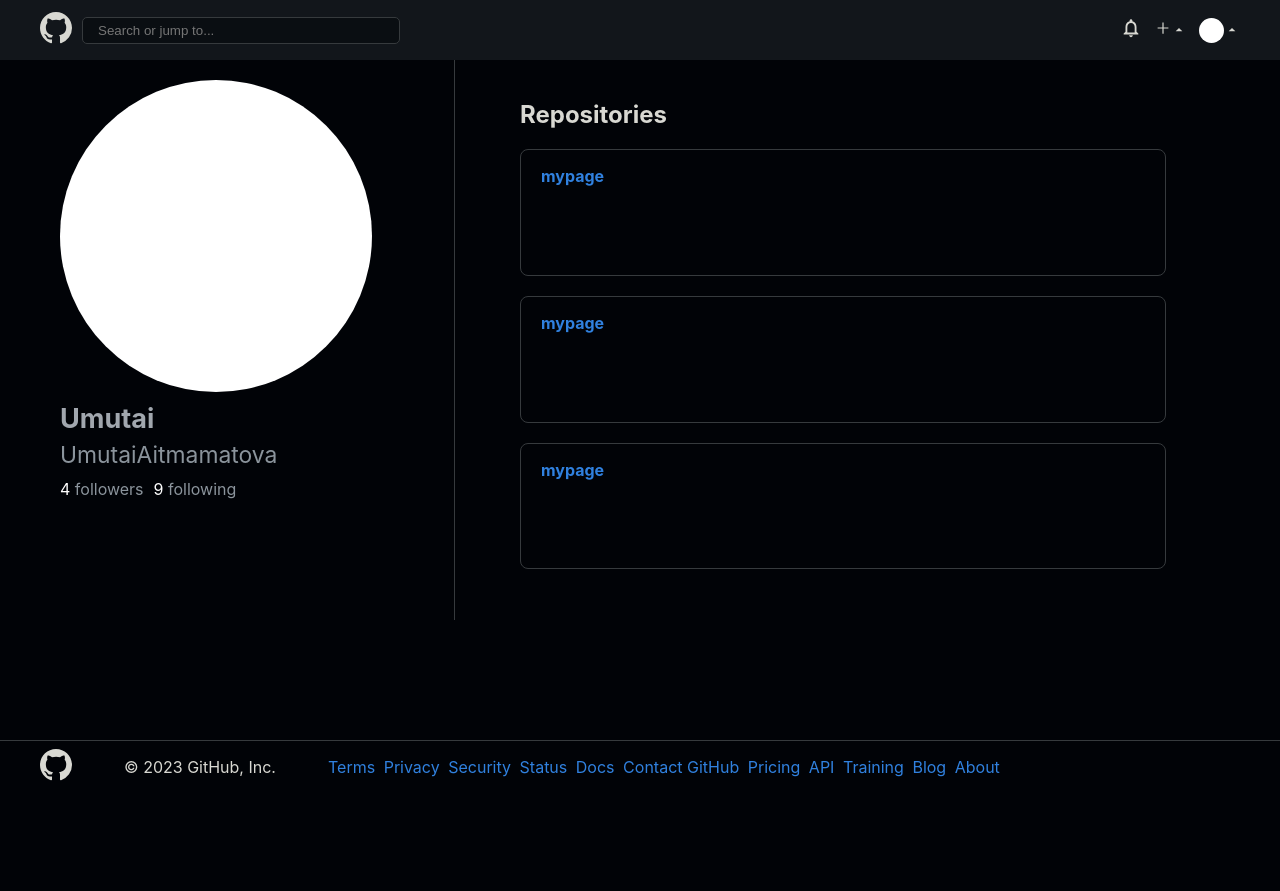
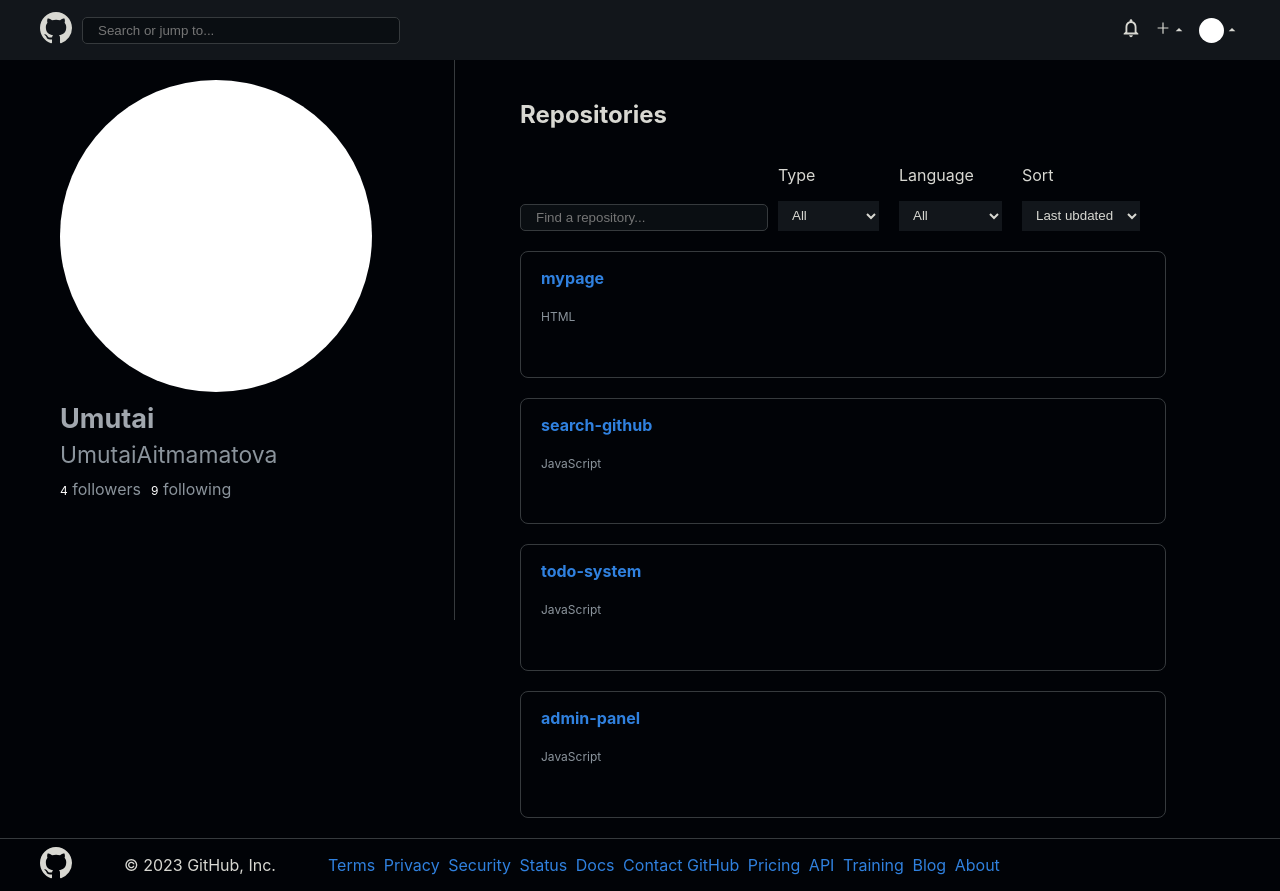
Before and after one commit to UmutaiAitmamatova/search-github, a React (Create React App) app: page / in a window 1280 px wide. Before the commit the page ends 800 px from the top, so only its background shows below. Built offline with nearby package versions, Linux system fonts and the light colour scheme.

Commit message:
added component filter

```diff
--- /dev/null
+++ b/src/components/Filters/Filter.module.scss
@@ -0,0 +1,30 @@
+.filter{
+    display: flex;
+    align-items: end;
+}
+.filter input{
+    width: 30%;
+    height: 25px;
+    border: 1.5px solid #363A3D;
+    border-radius: 5px;
+    background-color: #0A0E12;
+    color: #d8d8d2;
+    padding: 0 15px;
+}
+.filter input:hover{
+    border: none;
+}
+select{
+    height: 30px;
+    padding: 0 10px;
+    background-color: #12161B;
+    color: #d8d8d2;
+    border: none;
+}
+.type{
+    margin: 0 10px;
+}
+span{
+    color: #d8d8d2;
+    font-size: 12px;
+}
--- /dev/null
+++ b/src/components/Filters/index.js
@@ -0,0 +1,46 @@
+import React from 'react';
+import classes from './Filter.module.scss';
+
+function Filters() {
+  return (
+    <div className={classes.filter}>
+      <input type="text" placeholder='Find a repository...' />
+
+      <div className={classes.type}>
+        <p>Type</p>
+        <select name="type">
+          <option value="all">All</option>
+          <option value="1">Public</option>
+          <option value="2">Private</option>
+          <option value="3">Sources</option>
+          <option value="4">Forcs</option>
+          <option value="5">Archived</option>
+          <option value="6">Mirrors</option>
+          <option value="7">Templates</option>
+        </select>
+      </div>
+
+      <div className={classes.type}>
+        <p>Language</p>
+        <select name="language">
+          <option value="all">All</option>
+          <option value="1">JavaScript</option>
+          <option value="2">SCSS</option>
+          <option value="3">HTMI</option>
+        </select>
+      </div>
+
+      <div className={classes.type}>
+        <p>Sort</p>
+        <select name="language">
+          {/* <option value="all">All</option> */}
+          <option value="1">Last ubdated</option>
+          <option value="2">Name</option>
+          <option value="3">Sort</option>
+        </select>
+      </div>
+    </div>
+  )
+}
+
+export default Filters
--- a/src/components/MyPage/index.js
+++ b/src/components/MyPage/index.js
@@ -1,4 +1,5 @@
 import React from 'react';
+import Filters from '../Filters';
 import Repositories from '../Repositories';
 import UserInfo from '../UserInfo';
 import classes from './MyPage.module.scss'
@@ -14,10 +15,11 @@
 
                 <div className={classes.left}>
                   <h2>Repositories</h2>
-
-                  <Repositories/>
-                  <Repositories/>
-                  <Repositories/>
+                  <Filters/>
+                  <Repositories title='mypage' language='HTML'/>
+                  <Repositories title='search-github' language='JavaScript'/>
+                  <Repositories title='todo-system' language='JavaScript'/>
+                  <Repositories title='admin-panel' language='JavaScript'/>
                 </div>
             </div>
         </div>
--- a/src/components/Repositories/Repositories.module.scss
+++ b/src/components/Repositories/Repositories.module.scss
@@ -15,6 +15,11 @@
     color: #3081df;
     font-weight: 700;
 }
+.language{
+    padding-top: 5px;
+    font-size: 12px;
+    color: #8B949C;
+}
 
 // height: calc(var(--index) * 25);
 // width: calc(var(--index) * 18);
--- a/src/components/Repositories/index.js
+++ b/src/components/Repositories/index.js
@@ -1,10 +1,11 @@
 import React from 'react';
 import classes from './Repositories.module.scss';
 
-function Repositories() {
+function Repositories({ language, title }) {
   return (
     <div className={classes.repositories}>
-        <p className={classes.title}>mypage</p>
+        <p className={classes.title}>{title}</p>
+        <p className={classes.language}>{language}</p>
     </div>
   )
 }
```
